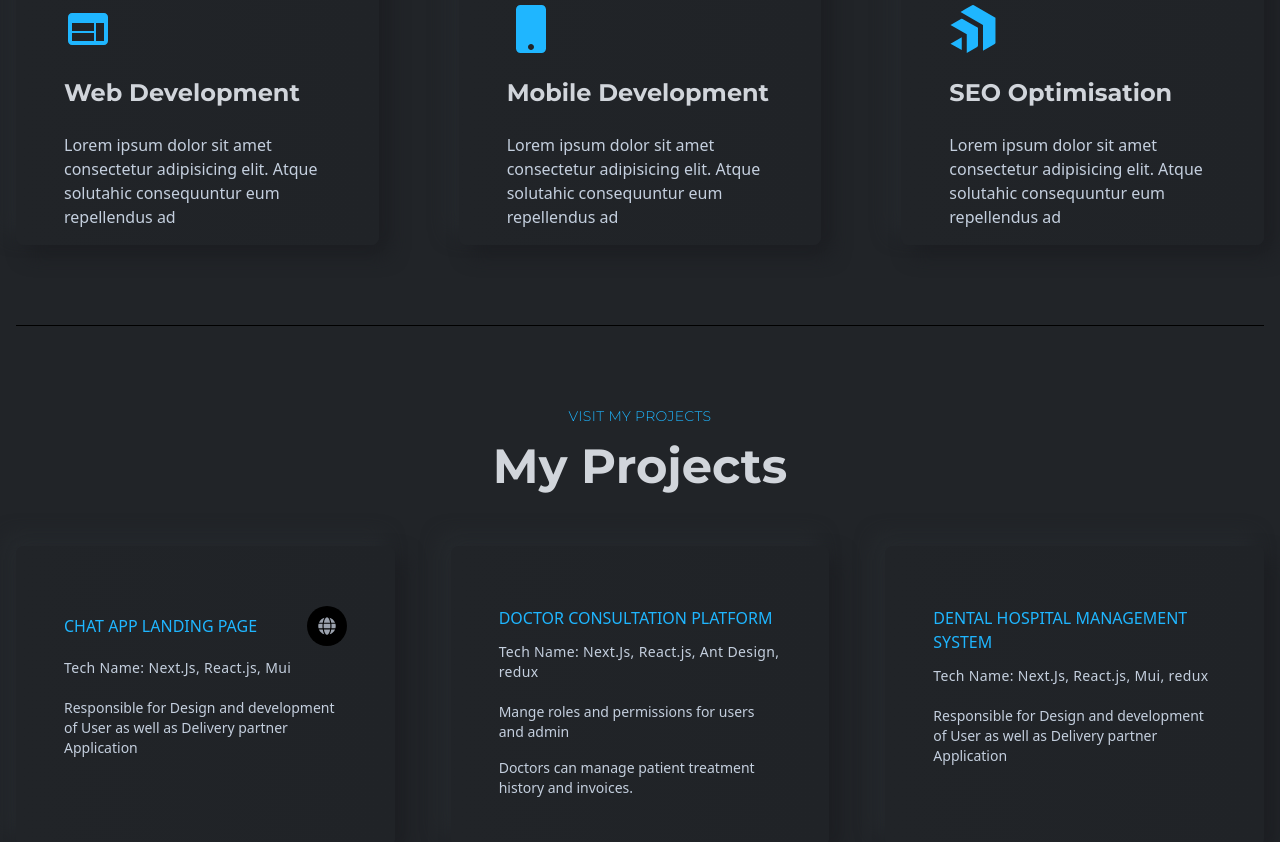
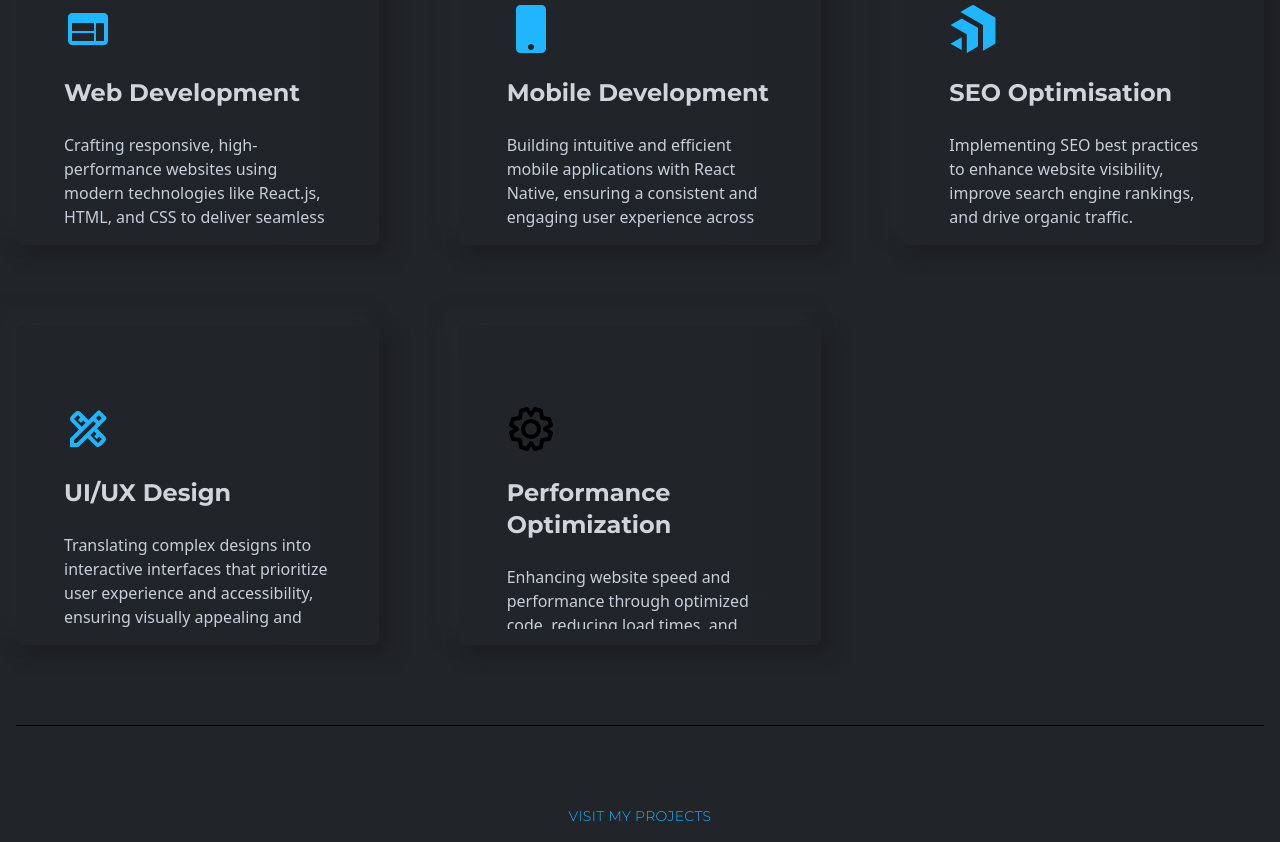
Before and after one commit to Nirajmakwana/portfolio, a React (Create React App) app: page / in a window 1280 px wide. Shown: the part 1440-2282 px from the top of the page. Built offline with nearby package versions, Linux system fonts and the light colour scheme.

Commit message:
data add

```diff
--- a/src/data/data.js
+++ b/src/data/data.js
@@ -1,6 +1,7 @@
 import { FaMobile } from "react-icons/fa";
 import { SiProgress } from "react-icons/si";
-import { MdWeb } from "react-icons/md";
+import { MdOutlineDesignServices, MdWeb } from "react-icons/md";
+import { GrPerformance } from "react-icons/gr";
 
 // Features Data
 export const featuresData = [
@@ -8,20 +9,33 @@ export const featuresData = [
     id: 2,
     icon: <MdWeb />,
     title: "Web Development",
-    des: "Lorem ipsum dolor sit amet consectetur adipisicing elit. Atque solutahic consequuntur eum repellendus ad",
+    des: "Crafting responsive, high-performance websites using modern technologies like React.js, HTML, and CSS to deliver seamless user experiences.",
   },
   {
     id: 4,
     icon: <FaMobile />,
     title: "Mobile Development",
-    des: "Lorem ipsum dolor sit amet consectetur adipisicing elit. Atque solutahic consequuntur eum repellendus ad",
+    des: "Building intuitive and efficient mobile applications with React Native, ensuring a consistent and engaging user experience across platforms.",
   },
   {
     id: 3,
     icon: <SiProgress />,
     title: "SEO Optimisation",
-    des: "Lorem ipsum dolor sit amet consectetur adipisicing elit. Atque solutahic consequuntur eum repellendus ad",
+    des: "Implementing SEO best practices to enhance website visibility, improve search engine rankings, and drive organic traffic.",
   },
+  {
+    id: 4,
+    icon: <MdOutlineDesignServices />,
+    title: "UI/UX Design",
+    des: "Translating complex designs into interactive interfaces that prioritize user experience and accessibility, ensuring visually appealing and functional designs.",
+  },
+  {
+    id: 5,
+    icon: <GrPerformance />,
+    title: "Performance Optimization",
+    des: "Enhancing website speed and performance through optimized code, reducing load times, and ensuring smooth user interactions.",
+  },
+
 ];
 
 export const ProjectsData = [
```
